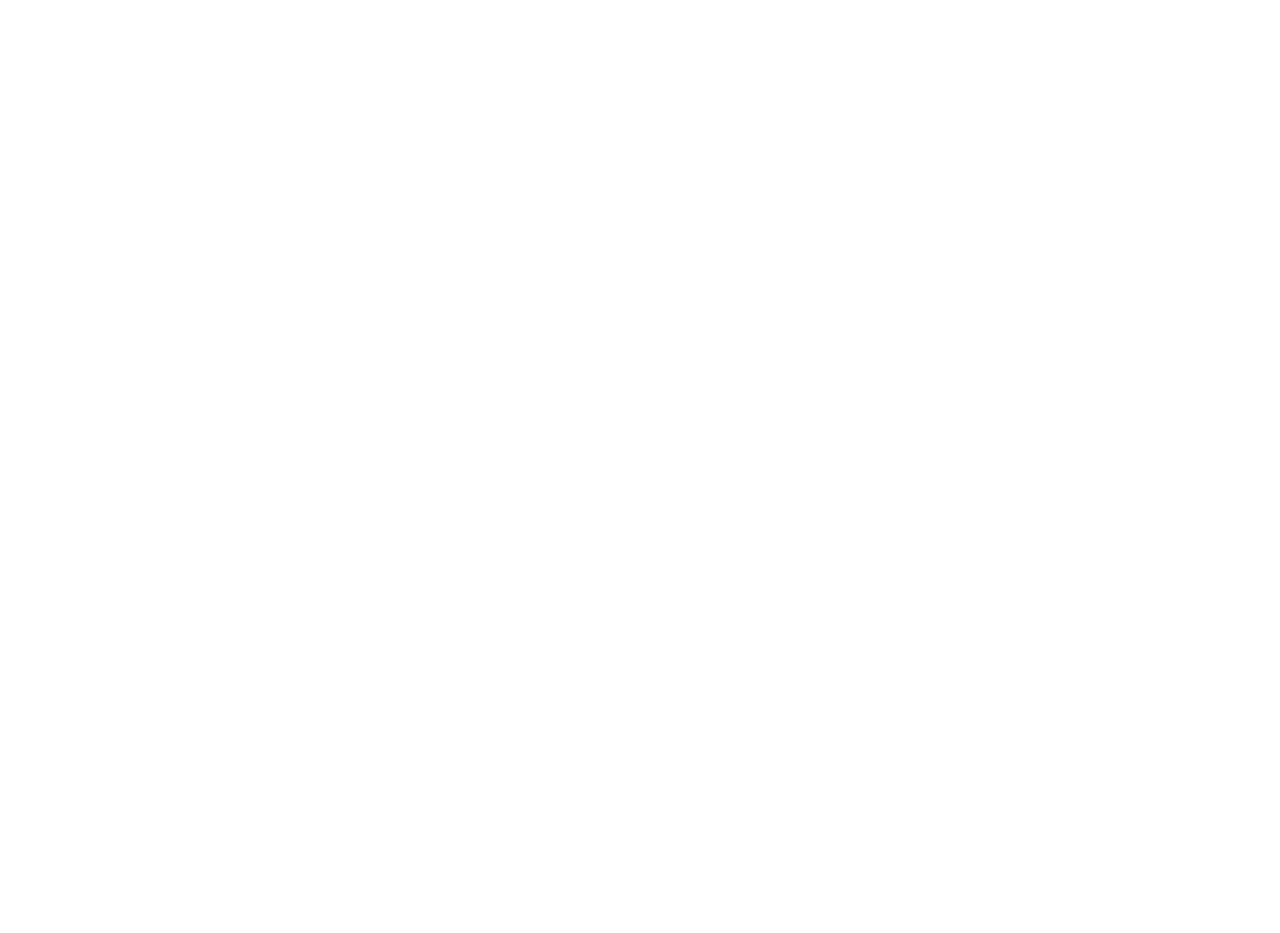
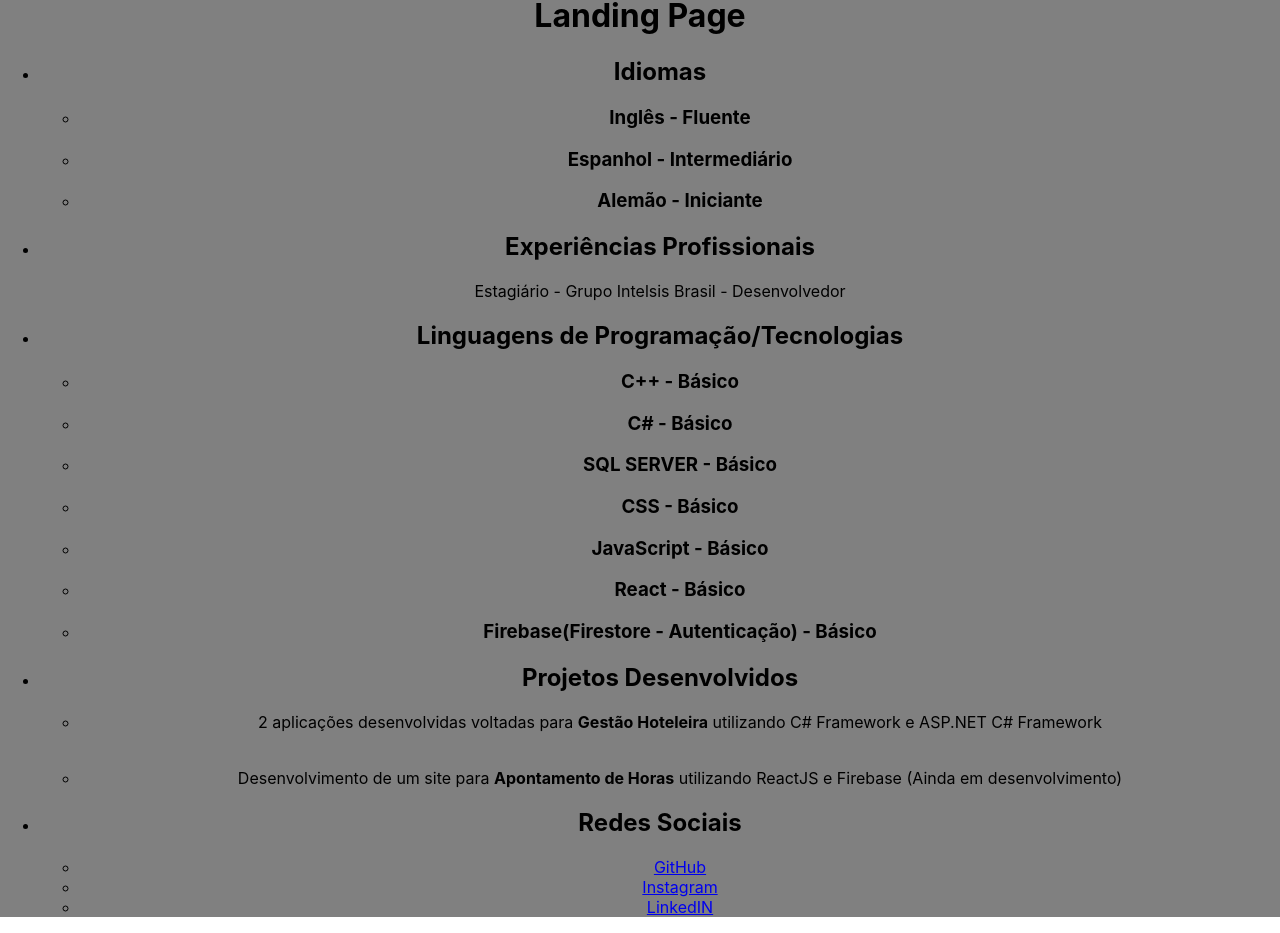
Before and after one commit to Alan-Graton/Portifolio-Alan-Graton, a React (Create React App) app: page / in a window 1280 px wide. Shown: the part 825-1758 px from the top of the page. Before the commit the page ends 800 px from the top, so only its background shows below. Built offline with nearby package versions, Linux system fonts and the light colour scheme.

Commit message:
init render

```diff
--- a/package.json
+++ b/package.json
@@ -3,6 +3,8 @@
   "version": "0.1.0",
   "private": true,
   "dependencies": {
+    "@material-ui/core": "^4.12.3",
+    "@material-ui/icons": "^4.11.2",
     "@testing-library/jest-dom": "^5.15.1",
     "@testing-library/react": "^11.2.7",
     "@testing-library/user-event": "^12.8.3",
--- a/src/App.js
+++ b/src/App.js
@@ -1,14 +1,15 @@
-import Gitlogo from './Gitlogo.png';
-import './App.css';
+import Gitlogo from "./Gitlogo.png";
+import "./App.css";
+
+// Landing Page
+import Landing_INDEX from "./pages/LandingPage/LandingPage_Index";
 
 function App() {
   return (
     <div className="App">
       <header className="App-header">
         <img src={Gitlogo} className="App-logo" alt="logo" />
-        <p>
-          Site Portifólio de Alan Graton Lourenço de Brito
-        </p>
+        <p>Site Portifólio de Alan Graton Lourenço de Brito</p>
         <a
           className="App-link"
           href="https://github.com/Alan-Graton"
@@ -18,6 +19,9 @@
           Meu GitHub
         </a>
       </header>
+      <body bgcolor="grey">
+        <Landing_INDEX />
+      </body>
     </div>
   );
 }
--- /dev/null
+++ b/src/pages/LandingPage/Idioms/Idioms_Index.jsx
@@ -0,0 +1,22 @@
+import React from "react";
+
+function Idioms_INDEX() {
+  return (
+    <div>
+      <h2>Idiomas</h2>
+      <ul>
+        <li>
+          <h3>Inglês - Fluente</h3>
+        </li>
+        <li>
+          <h3>Espanhol - Intermediário</h3>
+        </li>
+        <li>
+          <h3>Alemão - Iniciante</h3>
+        </li>
+      </ul>
+    </div>
+  );
+}
+
+export default Idioms_INDEX;
--- /dev/null
+++ b/src/pages/LandingPage/LandingPage_Index.jsx
@@ -0,0 +1,25 @@
+import React from 'react';
+
+// Pages
+import Idioms_INDEX from "./Idioms/Idioms_Index";
+import ProfEXP_INDEX from "./ProfessionalEXP/ProfessionalEXP_Index";
+import Langs_INDEX from "./ProgrammingLANGS/ProgrammingLANGS_Index";
+import Projects_INDEX from "./ProjectsDEV/ProjectsDEV_Index";
+import Social_INDEX from "./SocialMEDIA/SocialMEDIA_Index";
+
+function Landing_INDEX() {
+    return (
+        <div>
+            <h1>Landing Page</h1>
+            <ul>
+                <li><Idioms_INDEX /></li>
+                <li><ProfEXP_INDEX /></li>
+                <li><Langs_INDEX /></li>
+                <li><Projects_INDEX /></li>
+                <li><Social_INDEX /></li>
+            </ul>
+        </div>
+    );
+}
+
+export default Landing_INDEX;
--- /dev/null
+++ b/src/pages/LandingPage/ProfessionalEXP/ProfessionalEXP_Index.jsx
@@ -0,0 +1,12 @@
+import React from "react";
+
+function ProfEXP_INDEX() {
+  return (
+    <div>
+      <h2>Experiências Profissionais</h2>
+      <p>Estagiário - Grupo Intelsis Brasil - Desenvolvedor</p>
+    </div>
+  );
+}
+
+export default ProfEXP_INDEX;
--- /dev/null
+++ b/src/pages/LandingPage/ProgrammingLANGS/ProgrammingLANGS_Index.jsx
@@ -0,0 +1,34 @@
+import React from "react";
+
+function Langs_INDEX() {
+  return (
+    <div>
+      <h2>Linguagens de Programação/Tecnologias</h2>
+      <ul>
+        <li>
+          <h3>C++ - Básico</h3>
+        </li>
+        <li>
+          <h3>C# - Básico</h3>
+        </li>
+        <li>
+          <h3>SQL SERVER - Básico</h3>
+        </li>
+        <li>
+          <h3>CSS - Básico</h3>
+        </li>
+        <li>
+          <h3>JavaScript - Básico</h3>
+        </li>
+        <li>
+          <h3>React - Básico</h3>
+        </li>
+        <li>
+          <h3>Firebase{"(Firestore - Autenticação)"} - Básico</h3>
+        </li>
+      </ul>
+    </div>
+  );
+}
+
+export default Langs_INDEX;
--- /dev/null
+++ b/src/pages/LandingPage/ProjectsDEV/ProjectsDEV_Index.jsx
@@ -0,0 +1,25 @@
+import React from "react";
+
+function Projects_INDEX() {
+  return (
+    <div>
+      <h2>Projetos Desenvolvidos</h2>
+      <ul>
+        <li>
+          <p>
+            2 aplicações desenvolvidas voltadas para{" "}
+            <strong>Gestão Hoteleira</strong> utilizando C# Framework e ASP.NET
+            C# Framework
+          </p>{" "}
+          <br />
+        </li>
+        <li>
+          Desenvolvimento de um site para <strong>Apontamento de Horas</strong>{" "}
+          utilizando ReactJS e Firebase {"(Ainda em desenvolvimento)"}
+        </li>
+      </ul>
+    </div>
+  );
+}
+
+export default Projects_INDEX;
--- /dev/null
+++ b/src/pages/LandingPage/SocialMEDIA/SocialMEDIA_Index.jsx
@@ -0,0 +1,24 @@
+import React from "react";
+
+function Social_INDEX() {
+  return (
+    <div>
+      <h2>Redes Sociais</h2>
+      <ul>
+        <li>
+          <a href="https://www.instagram.com/graton.alan/">GitHub</a>
+        </li>
+        <li>
+          <a href="https://www.instagram.com/graton.alan">Instagram</a>
+        </li>
+        <li>
+          <a href="https://www.linkedin.com/in/alan-graton-louren%C3%A7o-de-brito-2695571b5/">
+            LinkedIN
+          </a>
+        </li>
+      </ul>
+    </div>
+  );
+}
+
+export default Social_INDEX;
```
Also changed, not shown: 1 other file (tests, documents, lock files or other folders).
